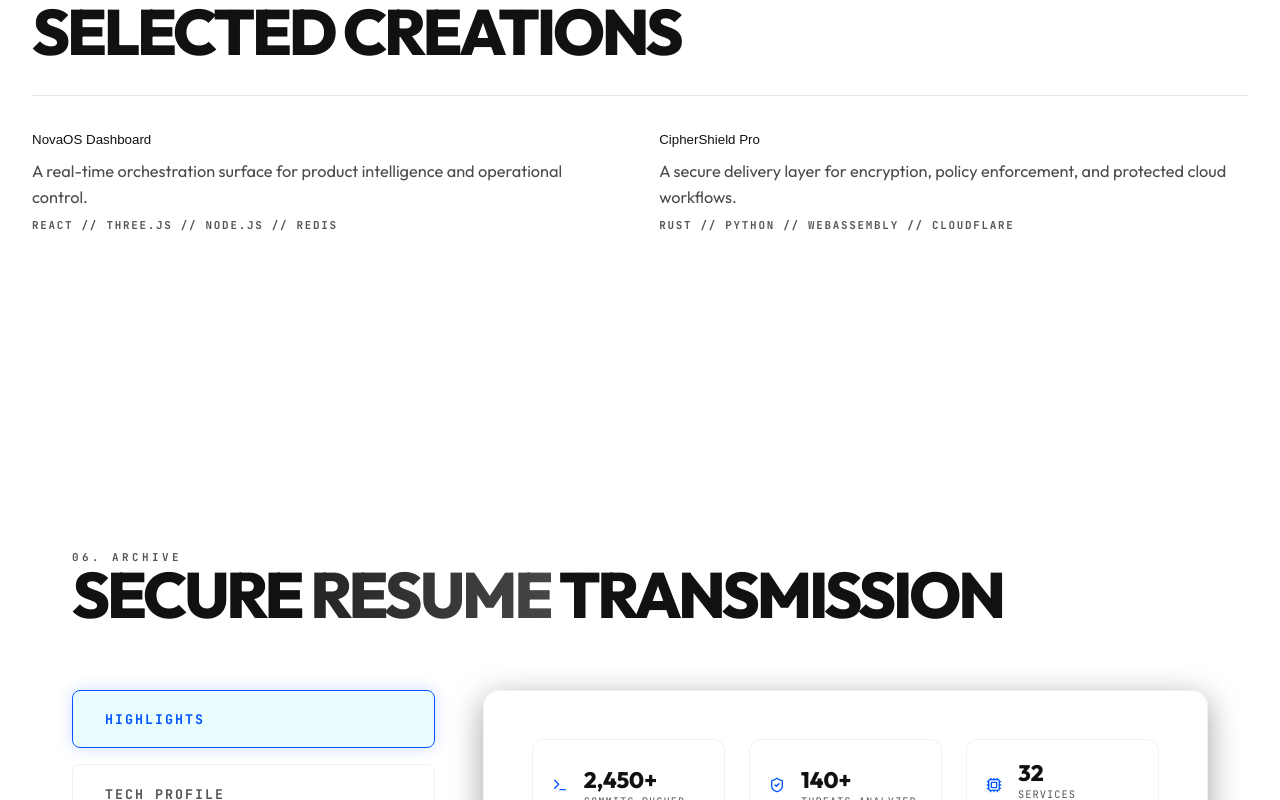
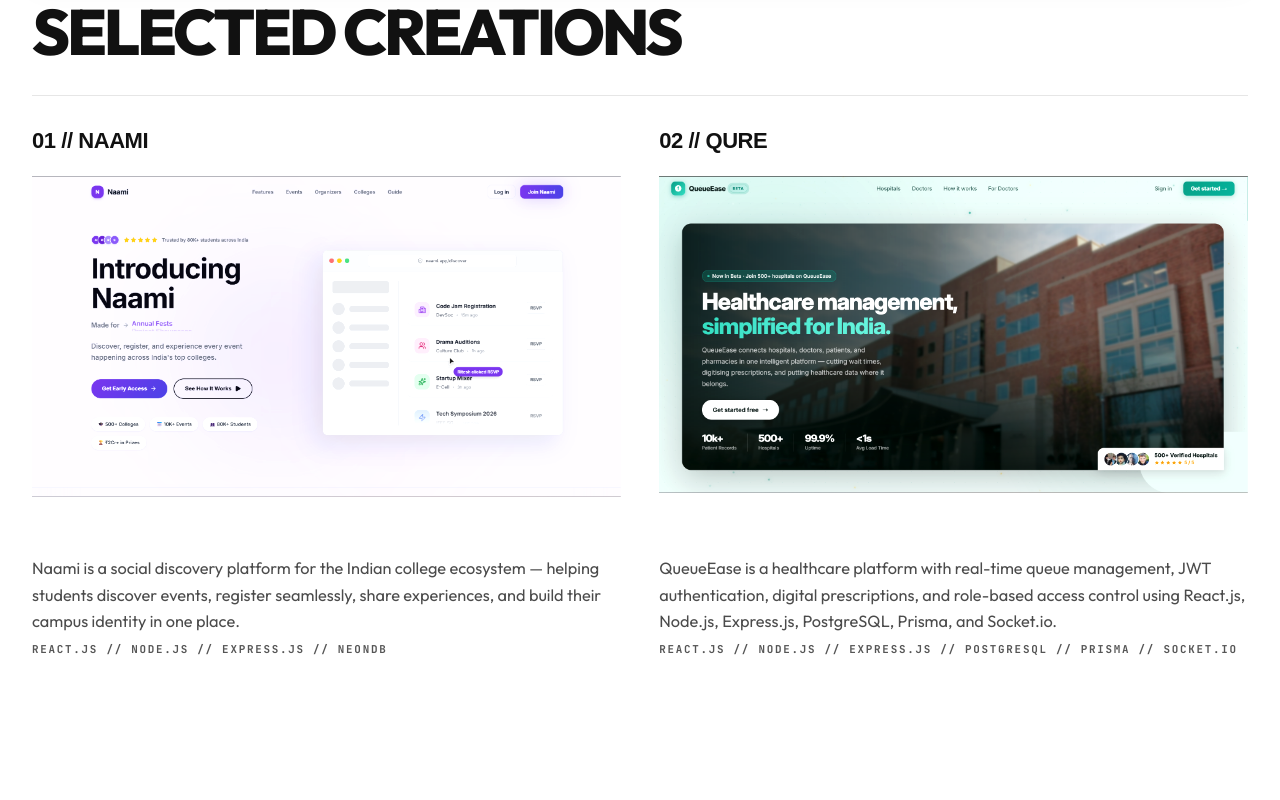
Before and after one commit to taneeshkaa/kiseki, a React (Vite) app: page / in a window 1280 px wide. Shown: the part 1900-2700 px from the top of the page. Built offline with nearby package versions, Linux system fonts and the light colour scheme.

Commit message:
feat(projects): add Naami & Qure projects, images, links, and UI polish

```diff
--- a/src/components/Projects.css
+++ b/src/components/Projects.css
@@ -44,6 +44,11 @@
   font-size: 0.68rem;
   font-weight: 700;
   letter-spacing: 0.32em;
+  border-radius: 16px;
+  box-shadow: 0 10px 30px rgba(2,6,23,0.08);
+  background: color-mix(in srgb, currentColor 2%, transparent);
+  -webkit-mask-clip: padding-box;
+  mask-clip: padding-box;
   text-transform: uppercase;
   color: var(--text-secondary);
 }
@@ -111,20 +116,22 @@
 .project-reveal {
   overflow: hidden;
   width: 100%;
-  margin-top: 1.35rem;
-}
-
-.project-reveal-inner {
-  width: 100%;
-}
-
+  margin: 1.35rem 0;
 .project-image {
   display: block;
   width: 100%;
-  height: clamp(230px, 28vw, 360px);
+  height: 100%;
   object-fit: cover;
   clip-path: inset(0);
   transform-origin: center;
+  filter: saturate(0.98) contrast(1.04);
+}
+  height: clamp(230px, 28vw, 360px);
+  object-fit: cover;
+  position: relative;
+  width: 100%;
+  aspect-ratio: 16 / 10;
+  overflow: hidden;
   filter: saturate(0.98) contrast(1.04);
 }
 
@@ -143,6 +150,7 @@
   pointer-events: none;
   opacity: 0;
   transform: translateY(6px);
+  background: rgba(0, 0, 0, 0.42);
   transition: opacity 220ms cubic-bezier(.16,1,.3,1), transform 220ms cubic-bezier(.16,1,.3,1);
 }
 
@@ -174,10 +182,9 @@
   outline-offset: 4px;
 }
 
-/* reveal overlay when the project is active or hovered/focused */
-.project-block:hover .image-overlay,
-.project-block:focus-within .image-overlay,
-.project-reveal .image-overlay {
+/* reveal overlay only when the image itself is hovered or focused */
+.image-container:hover .image-overlay,
+.image-container:focus-within .image-overlay {
   opacity: 1;
   transform: translateY(0);
   pointer-events: auto;
@@ -208,6 +215,20 @@
 .project-action-link:focus-visible {
   outline: 1px solid color-mix(in srgb, currentColor 45%, transparent);
   outline-offset: 4px;
+}
+
+.project-title {
+  display: inline-block;
+  font-weight: 900;
+  font-size: 1.125rem; /* approx text-2xl */
+  letter-spacing: -0.02em;
+  text-transform: uppercase;
+}
+
+@media (min-width: 768px) {
+  .project-title {
+    font-size: 1.375rem; /* approx md:text-3xl */
+  }
 }
 
 @media (max-width: 1024px) {
--- a/src/components/Projects.jsx
+++ b/src/components/Projects.jsx
@@ -1,5 +1,7 @@
 import React, { useState } from 'react';
-import { AnimatePresence, motion } from 'framer-motion';
+import { motion } from 'framer-motion';
+import naamiImage from '../assets/Screenshot 2026-05-28 143828.png';
+import qureImage from '../assets/Screenshot 2026-05-28 143851.png';
 import './Projects.css';
 
 const Projects = () => {
@@ -7,27 +9,29 @@ const Projects = () => {
 
   const projects = [
     {
-      title: "NovaOS Dashboard",
-      description: "A real-time orchestration surface for product intelligence and operational control.",
-      tech: ["React", "Three.js", "Node.js", "Redis"],
-      image: "https://images.unsplash.com/photo-1550751827-4bd374c3f58b?auto=format&fit=crop&q=80&w=1600",
-      github: "#",
-      live: "#"
+      title: "Naami",
+      description: "Naami is a social discovery platform for the Indian college ecosystem — helping students discover events, register seamlessly, share experiences, and build their campus identity in one place.",
+      tech: ["React.js", "Node.js", "Express.js", "NeonDB"],
+      image: naamiImage,
+      github: "https://github.com/taneeshkaa/Naami-client",
+      live: "https://naamii.vercel.app/"
     },
     {
-      title: "CipherShield Pro",
-      description: "A secure delivery layer for encryption, policy enforcement, and protected cloud workflows.",
-      tech: ["Rust", "Python", "WebAssembly", "Cloudflare"],
-      image: "https://images.unsplash.com/photo-1558494949-ef010cbdcc48?auto=format&fit=crop&q=80&w=1600",
-      github: "#",
-      live: "#"
+      title: "Qure",
+      description: "QueueEase is a healthcare platform with real-time queue management, JWT authentication, digital prescriptions, and role-based access control using React.js, Node.js, Express.js, PostgreSQL, Prisma, and Socket.io.",
+      tech: ["React.js", "Node.js", "Express.js", "PostgreSQL", "Prisma", "Socket.io"],
+      image: qureImage,
+      github: "https://github.com/taneeshkaa/Qure",
+      live: "https://qure-bay.vercel.app/"
     }
   ];
 
   const revealTransition = {
     ease: [0.16, 1, 0.3, 1],
-    duration: 0.5
+    duration: 0.6
   };
+
+  const cardTransition = { type: 'spring', stiffness: 90, damping: 14 };
 
   return (
     <section className="projects-section" id="projects">
@@ -56,6 +60,7 @@ const Projects = () => {
         <div className="projects-track" role="list">
           {projects.map((project, idx) => {
             const isActive = activeProject === idx;
+            const displayTitle = `${String(idx + 1).padStart(2, '0')} // ${project.title.toUpperCase()}`;
 
             return (
               <motion.article
@@ -73,47 +78,42 @@ const Projects = () => {
               >
                 <motion.button
                   type="button"
-                  className="project-trigger text-2xl md:text-3xl font-black tracking-tight cursor-pointer relative group"
+                  className="project-trigger cursor-pointer relative group"
                   onMouseEnter={() => setActiveProject(idx)}
                   onFocus={() => setActiveProject(idx)}
                 >
                   <motion.span
                     animate={{ x: isActive ? 12 : 0 }}
-                    transition={{ duration: 0.45, ease: [0.16, 1, 0.3, 1] }}
+                    transition={cardTransition}
                     className="project-title"
+                    style={{ fontWeight: 900 }}
                   >
-                    {project.title}
+                    {displayTitle}
                   </motion.span>
                 </motion.button>
 
-                <p className="project-description">{project.description}</p>
-
-                <div className="project-tags" aria-label={`${project.title} tech stack`}>
-                  {project.tech.join(' // ')}
-                </div>
-
-                <AnimatePresence initial={false}>
-                  {isActive && (
                 <motion.div
                   className="project-reveal"
-                      initial={{ opacity: 0, scale: 0.98, height: 0 }}
-                      animate={{ opacity: 1, scale: 1, height: 'auto' }}
-                      exit={{ opacity: 0, scale: 0.98, height: 0 }}
+                  initial={{ opacity: 0, y: 12 }}
+                  whileInView={{ opacity: 1, y: 0 }}
+                  viewport={{ once: true, amount: 0.35 }}
                   transition={revealTransition}
                 >
                   <div className="project-reveal-inner">
-                        <div className="image-container">
+                    <motion.div
+                      className="image-container"
+                      whileHover={{ scale: 1.02 }}
+                      transition={cardTransition}
+                      style={{ willChange: 'transform' }}
+                    >
                       <motion.img
                         src={project.image}
                         alt={project.title}
                         className="project-image"
-                            initial={{ scale: 1.02, x: 0 }}
-                            animate={{ scale: 1.05, x: 12 }}
-                            exit={{ scale: 1.02, x: 0 }}
                         transition={revealTransition}
                       />
 
-                          <div className="image-overlay" aria-hidden={false}>
+                      <div className="image-overlay" aria-hidden="true">
                         <a
                           href={project.github}
                           className="overlay-link"
@@ -138,11 +138,15 @@ const Projects = () => {
                           </svg>
                         </a>
                       </div>
-                        </div>
+                    </motion.div>
                   </div>
                 </motion.div>
-                  )}
-                </AnimatePresence>
+
+                <p className="project-description">{project.description}</p>
+
+                <div className="project-tags" aria-label={`${project.title} tech stack`}>
+                  {project.tech.map(t => t.toUpperCase()).join(' // ')}
+                </div>
               </motion.article>
             );
           })}
```
Also changed, not shown: src/assets/Screenshot 2026-05-28 143828.png (added), src/assets/Screenshot 2026-05-28 143851.png (added). Lines whose indentation alone changed are shown as unchanged.
